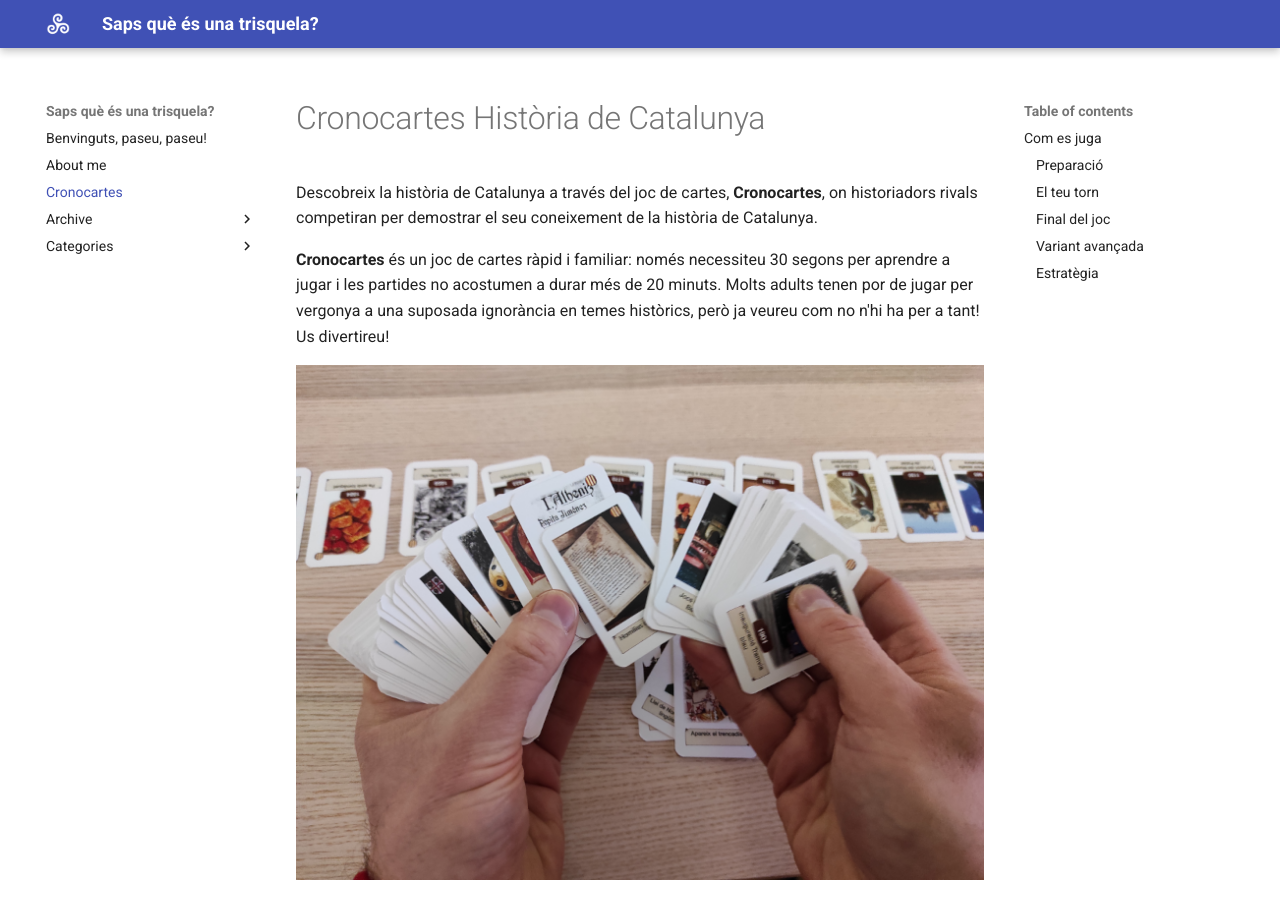
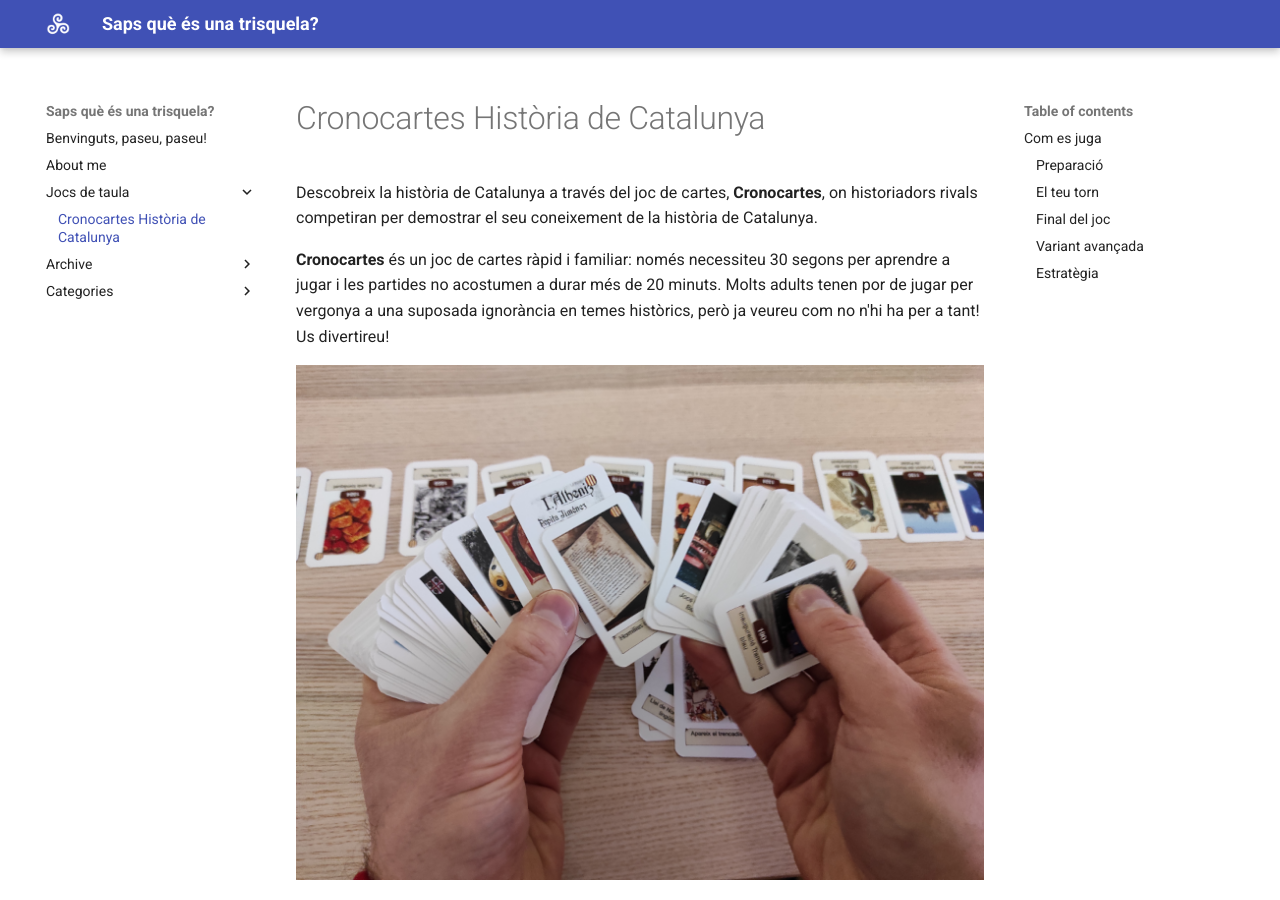
Before and after one commit to mgfernan/mgfernan.github.io, an MkDocs documentation site: the page built from docs/jocs/cronocartes_catalunya.md, in a window 1280 px wide and 900 px high. Built offline with MkDocs 1.6.1 and Material for MkDocs 9.7.7, drawn with Linux system fonts in a browser that asks for light colours.

Commit message:
refactor: move cronocartes to new jocs section

```diff
--- a/docs/cronocartes.md
+++ b/docs/jocs/cronocartes_catalunya.md
@@ -9,13 +9,13 @@
 Molts adults tenen por de jugar per vergonya a una suposada ignorància en temes
 històrics, però ja veureu com no n'hi ha per a tant! Us divertireu!
 
-![Cartes](./assets/cronocartes/catalunya_cartes.png)
+![Cartes](../assets/cronocartes/catalunya_cartes.png)
 
 ## Com es juga
 
 Trobareu les instruccions en una de les cartes de la mateixa baralla:
 
-|![Regles Anvers](./assets/cronocartes/catalunya_regles_1.png) | ![Regles Revers](./assets/cronocartes/catalunya_regles_2.png) |
+|![Regles Anvers](../assets/cronocartes/catalunya_regles_1.png) | ![Regles Revers](../assets/cronocartes/catalunya_regles_2.png) |
 |:----:|:-----:|
 
 ### Preparació
--- a/mkdocs.yml
+++ b/mkdocs.yml
@@ -4,7 +4,8 @@
 nav:
   - Home: index.md
   - About me: about.md
-  - Cronocartes: cronocartes.md
+  - Jocs de taula:
+    - Cronocartes Història de Catalunya: jocs/cronocartes_catalunya.md
 
 theme:
   name: material
@@ -43,5 +44,9 @@
       pygments_lang_class: true
   - pymdownx.inlinehilite
   - pymdownx.snippets
-  - pymdownx.superfences
+  - pymdownx.superfences:
+      custom_fences:
+        - name: mermaid
+          class: mermaid
+          format: !!python/name:pymdownx.superfences.fence_code_format
   - footnotes
```
